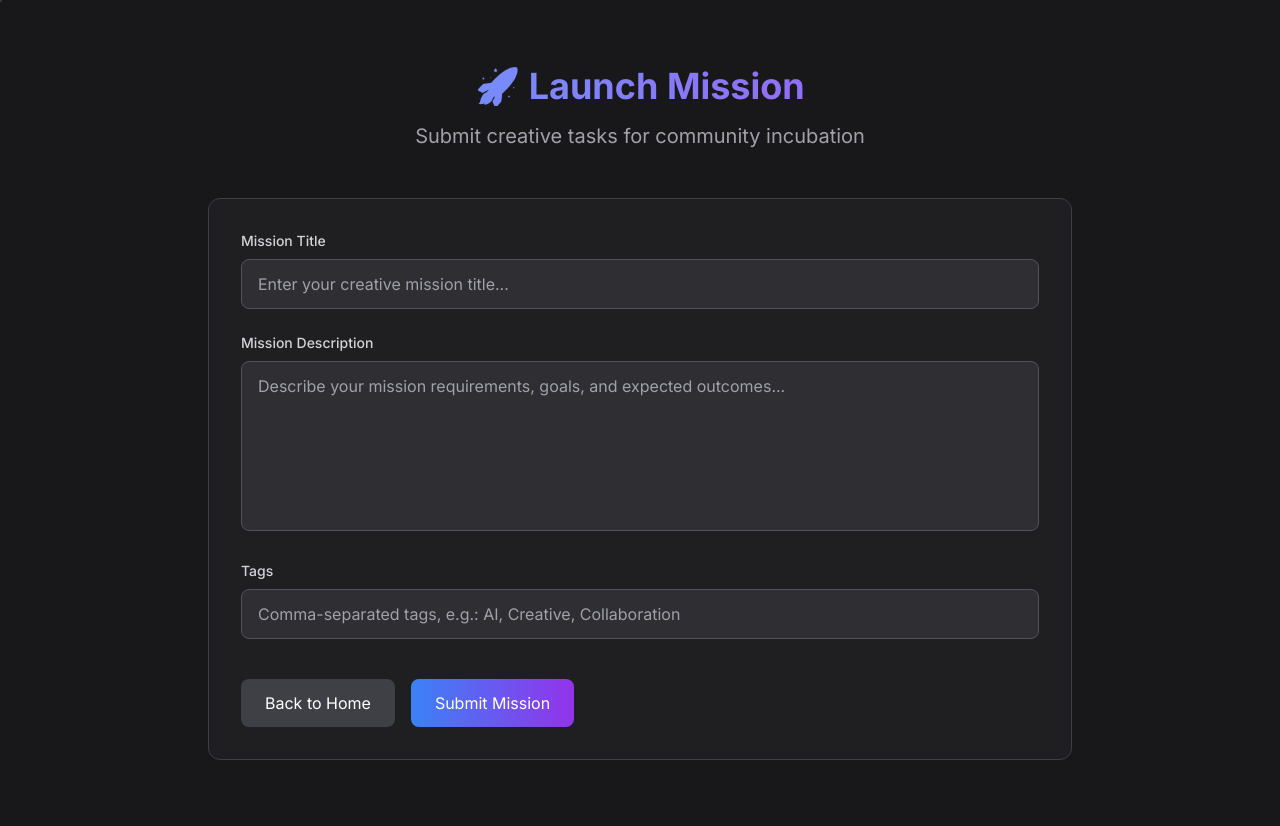
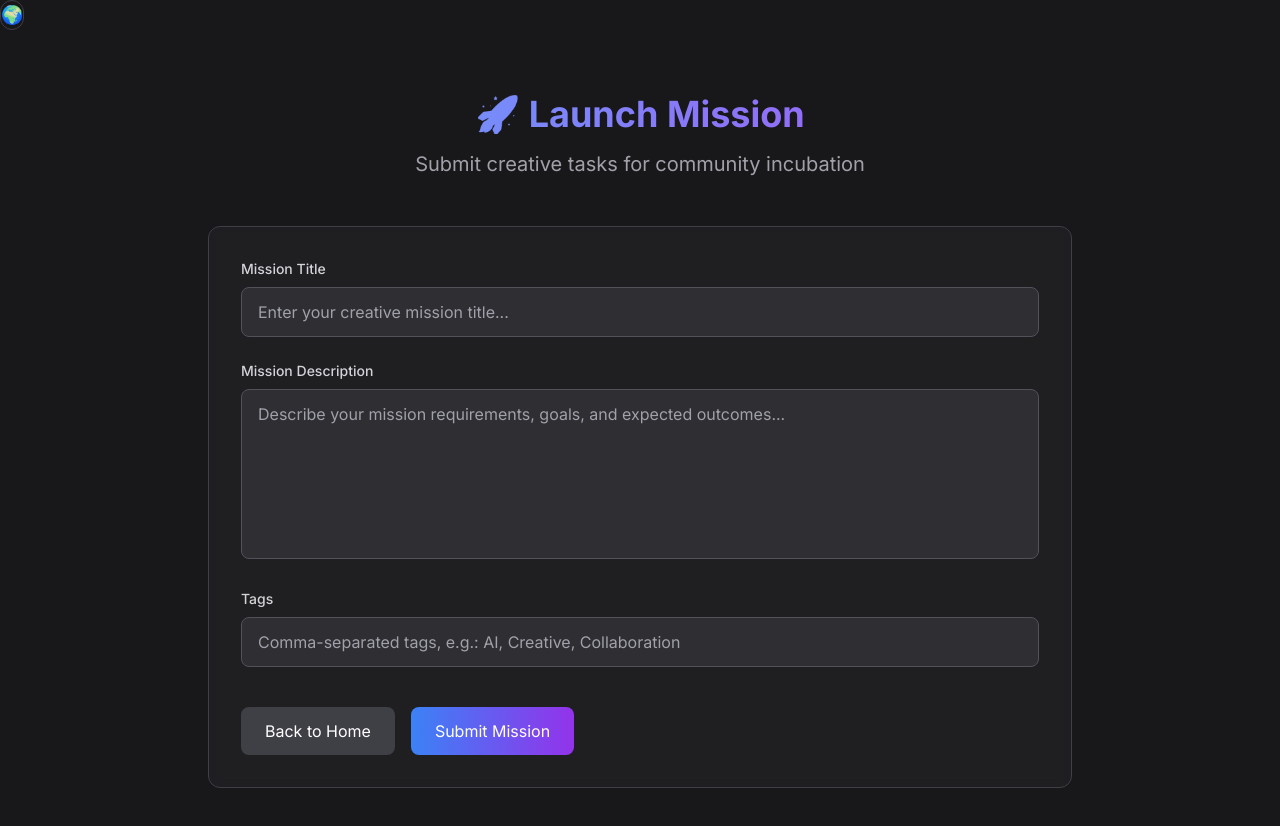
Before and after one commit to korsakowii/CyberNuwa, a Next.js app: page /launch-mission in a window 1280 px wide. Shown: the top 826 px of the page. Built offline with nearby package versions, Linux system fonts and the light colour scheme.

Commit message:
feat: Make language switcher more visible with blue background and emoji

```diff
--- a/components/LanguageSwitcher.tsx
+++ b/components/LanguageSwitcher.tsx
@@ -23,18 +23,9 @@ export default function LanguageSwitcher({ language, onLanguageChange }: Languag
       {/* 地球图标按钮 */}
       <button
         onClick={toggleMenu}
-        className="w-10 h-10 bg-zinc-800/80 backdrop-blur-sm border border-zinc-600 rounded-full flex items-center justify-center hover:bg-zinc-700/80 hover:border-zinc-500 transition-all duration-200 hover:scale-110 shadow-lg"
+        className="w-10 h-10 bg-blue-500/80 backdrop-blur-sm border border-blue-400 rounded-full flex items-center justify-center hover:bg-blue-600/80 hover:border-blue-300 transition-all duration-200 hover:scale-110 shadow-lg"
       >
-        <svg
-          className="w-5 h-5 text-zinc-300"
-          fill="none"
-          stroke="currentColor"
-          viewBox="0 0 24 24"
-        >
-          <circle cx="12" cy="12" r="10" strokeWidth="1.5"/>
-          <path d="M2 12h20" strokeWidth="1.5"/>
-          <path d="M12 2a15.3 15.3 0 0 1 4 10 15.3 15.3 0 0 1-4 10 15.3 15.3 0 0 1-4-10 15.3 15.3 0 0 1 4-10z" strokeWidth="1.5"/>
-        </svg>
+        <span className="text-white text-lg">🌍</span>
       </button>
 
       {/* 弹出菜单 */}
```
